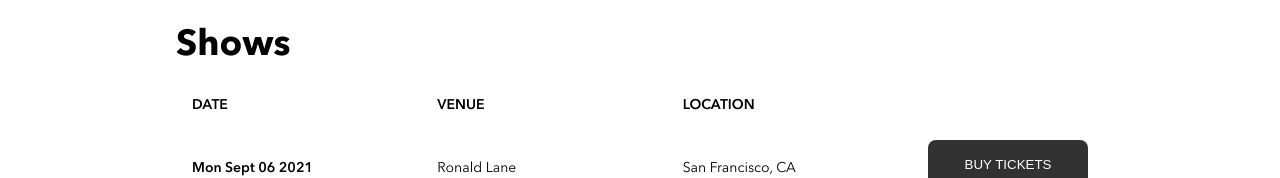
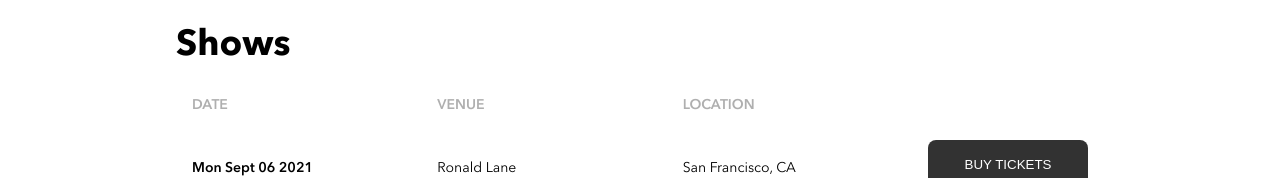
Before and after one commit to shan1y/shannon-yazdani-bandsite, a plain HTML site: page pages/shows.html in a window 1280 px wide. Shown: the part 722-900 px from the top of the page. Drawn offline with Linux system fonts and the light colour scheme; files whose address does not match are found by name.

Commit message:
final commit. font color changed on shows page on last commit

```diff
--- a/styles/shows.scss
+++ b/styles/shows.scss
@@ -88,6 +88,7 @@
       text-transform: uppercase;
 
       &-item {
+        color: $primary-silver;
         min-width: 10rem;
         padding-top: 2rem;
         font-weight: 600;
```
Also changed, not shown: styles/shows.css.
